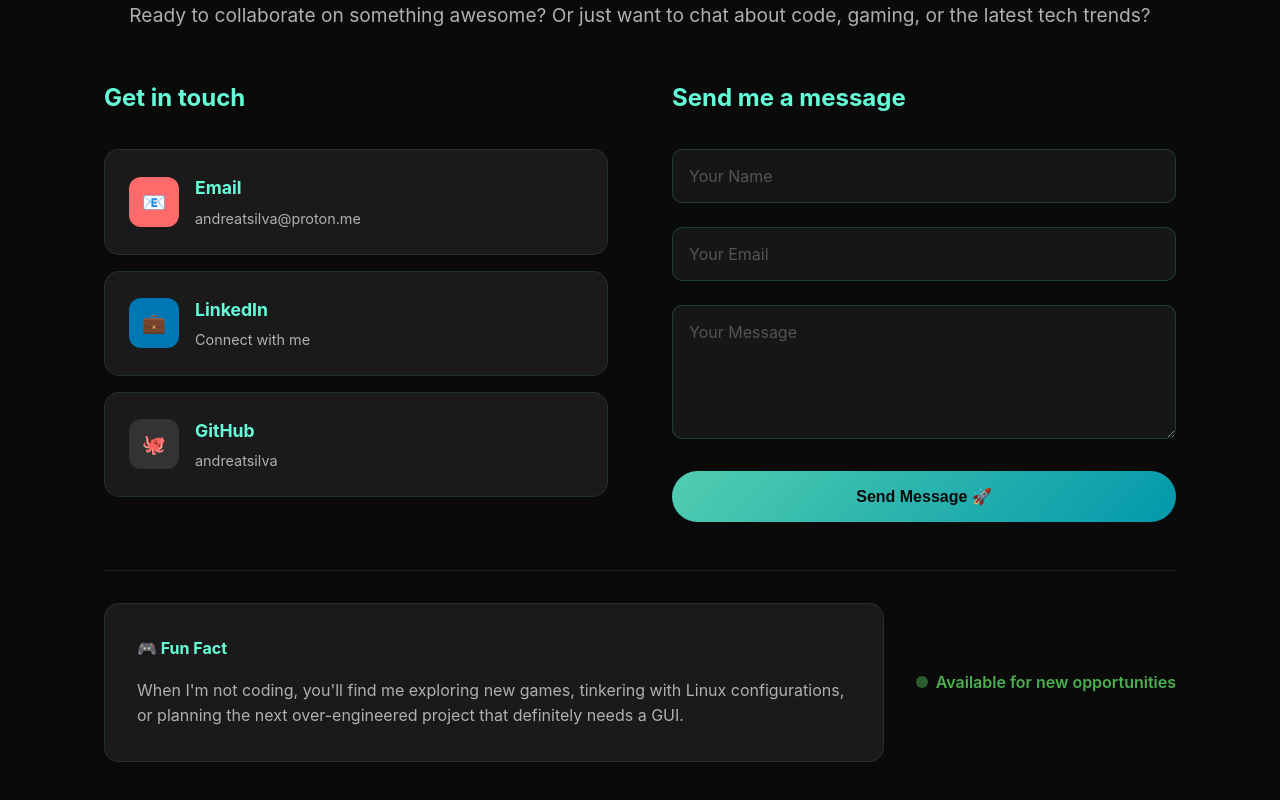
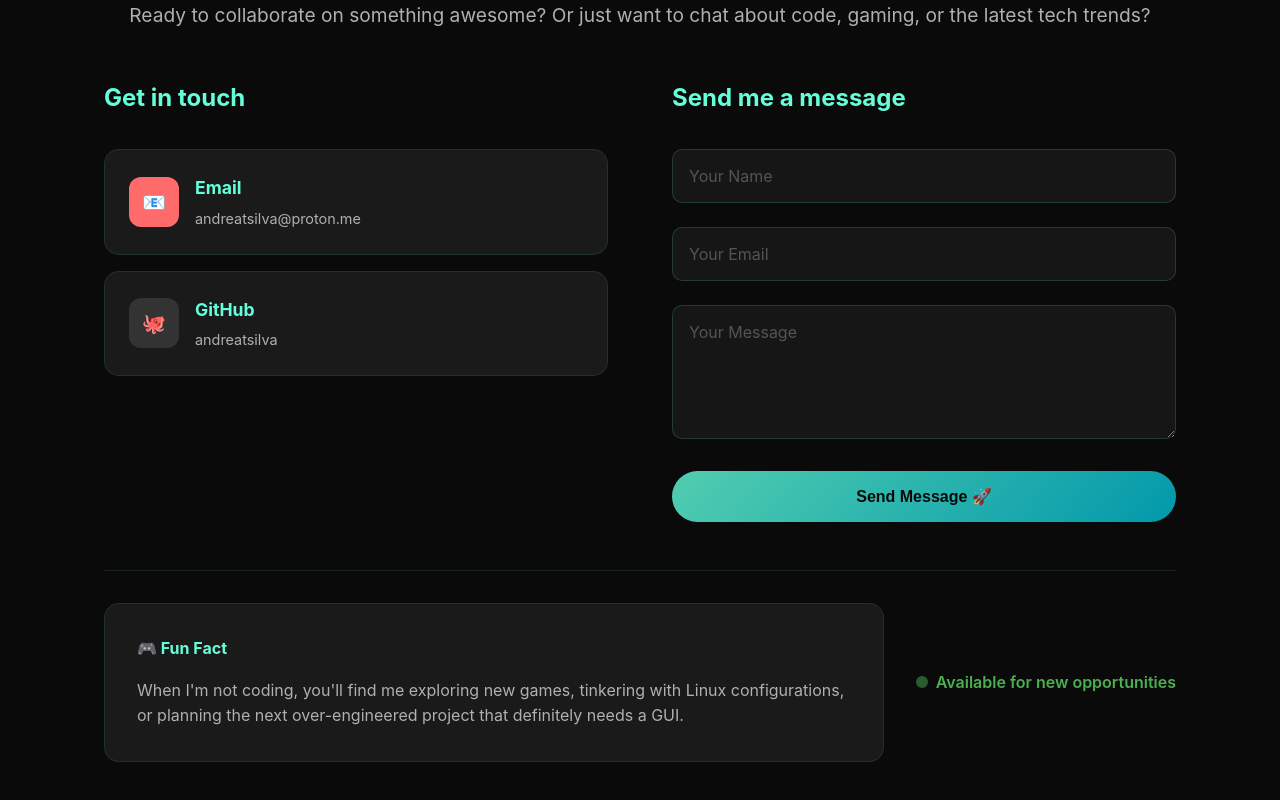
Before and after one commit to andreatsilva/andr-_silva_main_port, a React (Vite) app: page / in a window 1280 px wide. Shown: the part 6608-7408 px from the top of the page. Built offline with nearby package versions, Linux system fonts and the light colour scheme.

Commit message:
Removing Linkedin from contact section

```diff
--- a/src/components/Contact.jsx
+++ b/src/components/Contact.jsx
@@ -68,13 +68,6 @@ const Contact = () => {
       value: 'andreatsilva@proton.me',
       link: 'mailto:andreatsilva@proton.me',
       color: '#FF6B6B'
-    },
-    {
-      icon: '💼',
-      title: 'LinkedIn',
-      value: 'Connect with me',
-      link: 'https://www.linkedin.com/in/andre-silva',
-      color: '#0077B5'
     },
     {
       icon: '🐙',
```
